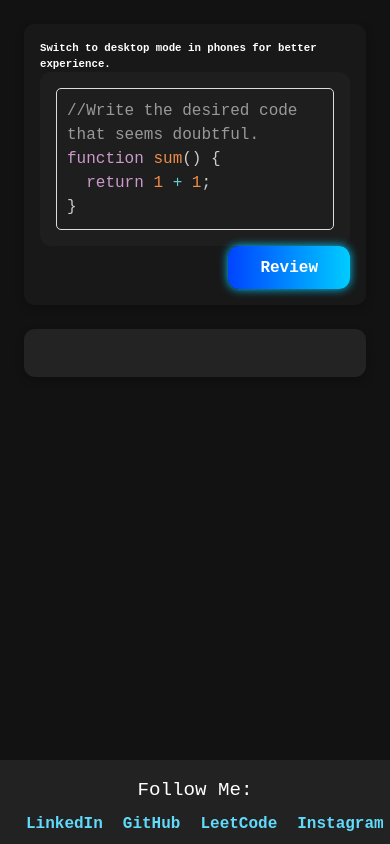
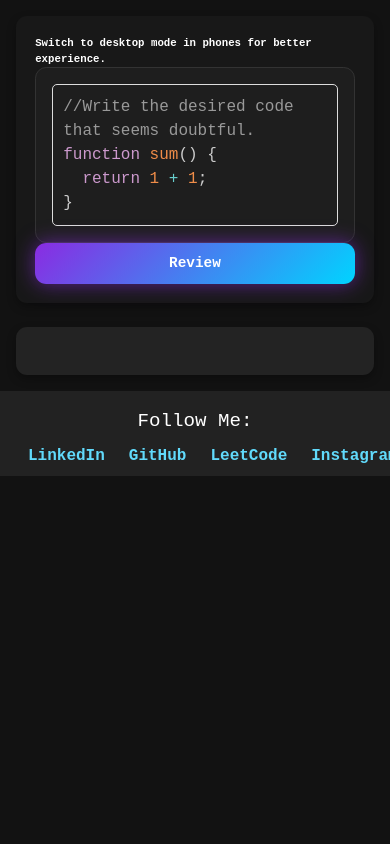
Before and after one commit to CHIRANJEET12/codereview, a React (Vite) app in the folder frontend/: page / in a window 390 px wide. Built offline with nearby package versions, Linux system fonts and the light colour scheme.

Commit message:
Update App.css

```diff
--- a/frontend/src/App.css
+++ b/frontend/src/App.css
@@ -11,34 +11,42 @@ html, body, #root {
   width: 100%;
   background-color: #121212;
   color: #ffffff;
+  overflow-x: hidden;
 }
 
 /* Main Container */
 main {
-  height: 90%;
+  height: 90vh;
   width: 100%;
-  padding: 1.5rem;
+  padding: 2rem;
   display: flex;
-  gap: 1rem;
+  gap: 1.5rem;
 }
 
 /* Left Section - Code Editor */
 main .left {
-  flex-basis: 50%;
+  flex: 1;
   background-color: #181818;
   border-radius: 0.7rem;
   display: flex;
   flex-direction: column;
-  box-shadow: 0 4px 10px rgba(0, 0, 0, 0.2);
-  padding: 1rem;
+  box-shadow: 0 4px 10px rgba(0, 0, 0, 0.3);
+  padding: 1.2rem;
 }
 
+/* Code Editor Box */
 .left .code {
   flex-grow: 1;
   background-color: #1e1e1e;
   border-radius: 0.7rem;
   padding: 1rem;
   overflow: hidden;
+  transition: 0.3s ease-in-out;
+  border: 1px solid #333;
+}
+
+.left .code:hover {
+  border-color: #007bff;
 }
 
 .left .code pre,
@@ -51,11 +59,11 @@ main .left {
 }
 
 /* Review Button (Glowing Blue Effect) */
-main .left .review {
+.left .review {
   align-self: flex-end;
-  background: linear-gradient(90deg, #0044ff, #00ccff);
+  background: linear-gradient(135deg, #8a2be2, #00d4ff);
   color: white;
-  padding: 0.6rem 2rem;
+  padding: 0.7rem 2rem;
   font-size: 1rem;
   font-weight: 600;
   border-radius: 0.7rem;
@@ -66,15 +74,16 @@ main .left .review {
   align-items: center;
   justify-content: center;
   position: relative;
-  box-shadow: 0px 0px 10px #00ccff;
+  box-shadow: 0px 0px 20px rgba(138, 43, 226, 0.6);
+  border: none;
 }
 
-main .left .review:hover {
-  background: linear-gradient(90deg, #0033cc, #0099cc);
-  box-shadow: 0px 0px 15px #00ccff;
+.left .review:hover {
+  background: linear-gradient(135deg, #6a1bbd, #00b3cc);
+  box-shadow: 0px 0px 25px rgba(138, 43, 226, 0.8);
 }
 
-main .left .review:active {
+.left .review:active {
   transform: scale(0.95);
 }
 
@@ -82,10 +91,10 @@ main .left .review:active {
 .loader {
   width: 20px;
   height: 20px;
-  border: 3px solid #fff;
-  border-top-color: transparent;
+  border: 3px solid transparent;
+  border-top: 3px solid white;
   border-radius: 50%;
-  animation: spin 0.7s linear infinite;
+  animation: spin 0.8s linear infinite;
   margin-left: 10px;
 }
 
@@ -96,26 +105,18 @@ main .left .review:active {
 
 /* Right Section - Review Output */
 main .right {
-  flex-basis: 50%;
+  flex: 1;
   background-color: #232323;
   border-radius: 0.7rem;
   padding: 1.5rem;
   font-size: 1.2rem;
   line-height: 1.6;
-  overflow: auto;
-  box-shadow: 0 4px 10px rgba(0, 0, 0, 0.2);
+  overflow-y: auto;
+  box-shadow: 0 4px 10px rgba(0, 0, 0, 0.3);
   word-break: break-word;
 }
 
-/* Loading Text */
-.loading-text {
-  font-size: 1.2rem;
-  text-align: center;
-  margin-top: 1rem;
-  color: #bbb;
-}
-
-/* Scrollbars */
+/* Smooth Scrollbars */
 main .right::-webkit-scrollbar {
   width: 8px;
 }
@@ -131,7 +132,7 @@ main .right::-webkit-scrollbar-track {
 
 /* Footer Styles */
 footer {
-  height: 10%;
+  height: 10vh;
   text-align: center;
   background: #222;
   padding: 1rem;
@@ -144,26 +145,44 @@ footer p {
 }
 
 footer a {
-  margin: 0 10px;
+  margin: 0 12px;
   color: #61dafb;
   text-decoration: none;
   font-weight: bold;
+  transition: 0.3s ease-in-out;
 }
 
 footer a:hover {
   color: #ffffff;
+  text-shadow: 0px 0px 5px rgba(255, 255, 255, 0.8);
 }
 
 /* Responsive Design */
-@media (max-width: 768px) {
+@media (max-width: 1024px) {
   main {
     flex-direction: column;
-    gap: 1.5rem;
+    padding: 1.5rem;
+    height: auto;
   }
 
   main .left,
   main .right {
-    flex-basis: auto;
     width: 100%;
   }
+
+  .left .review {
+    width: 100%;
+    text-align: center;
+  }
 }
+
+@media (max-width: 600px) {
+  main {
+    padding: 1rem;
+  }
+
+  .left .review {
+    padding: 0.6rem 1.5rem;
+    font-size: 0.9rem;
+  }
+}
```
